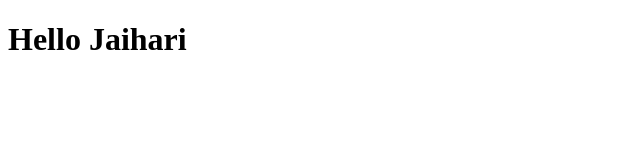
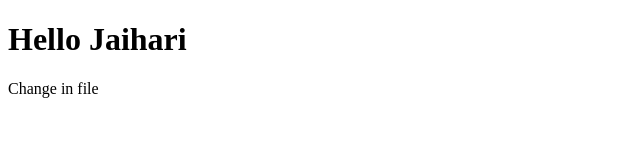
Before and after one commit to Jaihari-B/Sample_Project, a plain HTML site: page index.html in a window 1280 px wide. Shown: the whole page, without its empty margins (0-640 px from the left). Drawn offline with Linux system fonts and the light colour scheme.

Commit message:
Third Change

```diff
--- a/index.html
+++ b/index.html
@@ -7,5 +7,6 @@
 </head>
 <body>
     <h1>Hello Jaihari</h1>
+    <p>Change in file</p>
 </body>
 </html>
```
